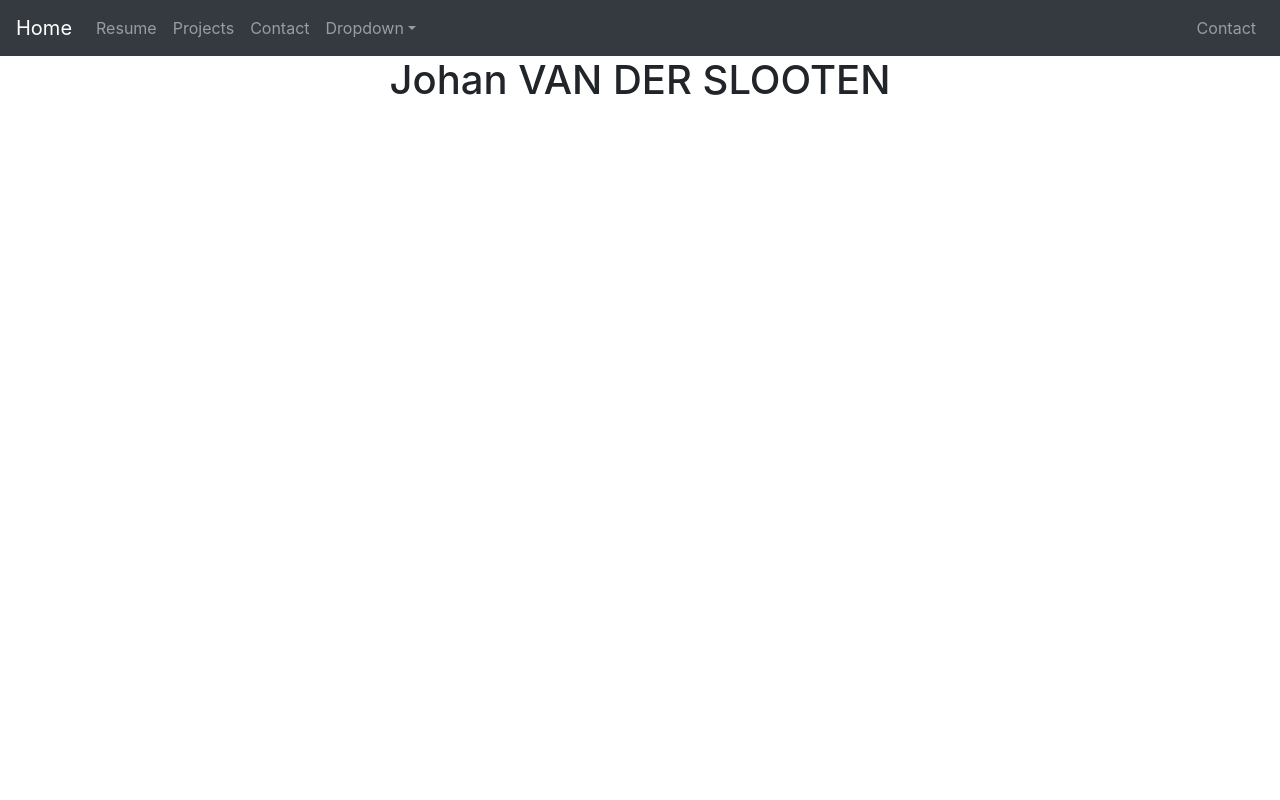
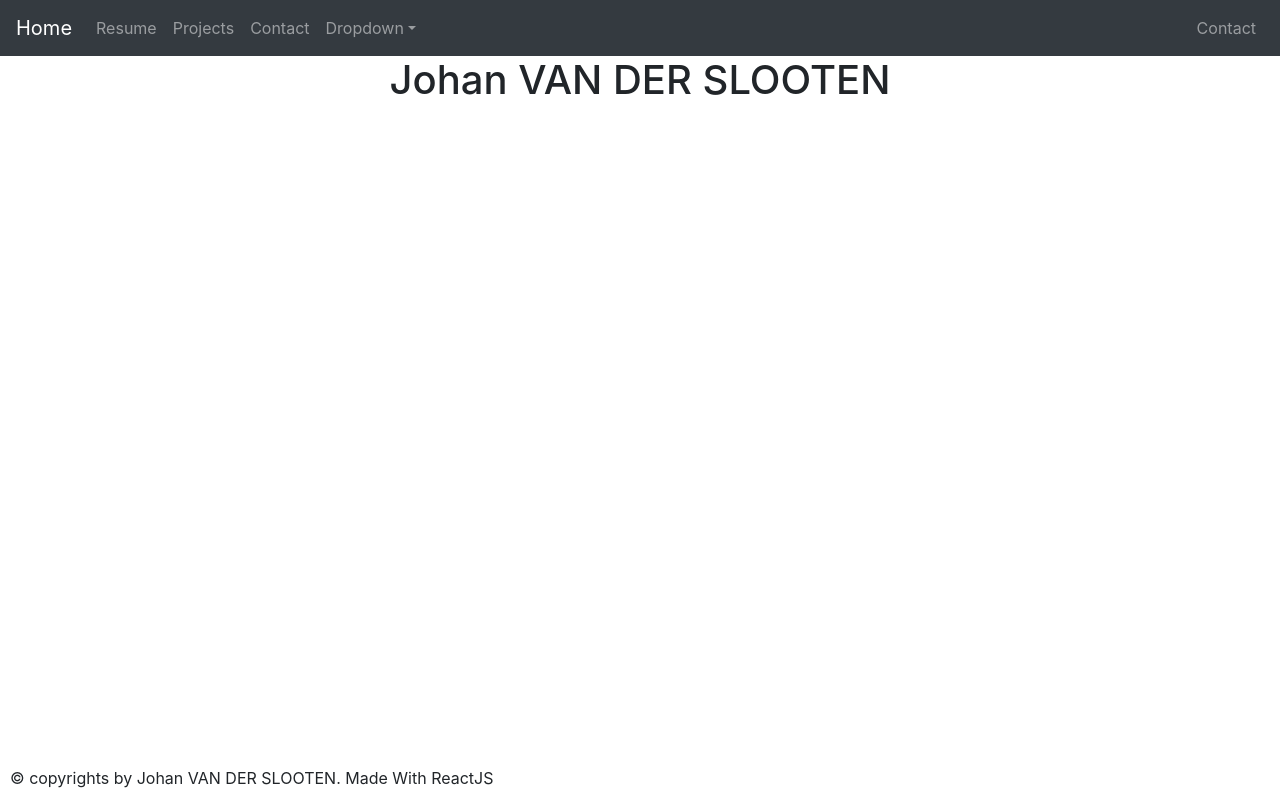
Before and after one commit to mrjohanvds/mrjohanvds.github.io, a React (Create React App) app: page / in a window 1280 px wide. Built offline with nearby package versions, Linux system fonts and the light colour scheme.

Commit message:
Copyrigths

```diff
--- a/src/App.js
+++ b/src/App.js
@@ -1,6 +1,6 @@
 import React from 'react';
 import Routes from './routes';
-import { NavigationBar } from './components'
+import { NavigationBar, Copyrights } from './components'
 import 'bootstrap/dist/css/bootstrap.min.css';
 
 function App() {
@@ -10,8 +10,7 @@ function App() {
       <div className="App">
           <Routes />
       </div>
-      <footer>
-      </footer>
+      <Copyrights />
     </React.Fragment>
   );
 }
--- /dev/null
+++ b/src/components/Copyrights.js
@@ -0,0 +1,20 @@
+import React from 'react';
+
+class Copyrights extends React.Component {
+  render() {
+
+    const style = {
+        position: 'absolute',
+        bottom:0
+    }
+
+    return (
+    <footer style = {style}>
+        <p style = {{margin : "10px"}}>© copyrights by Johan VAN DER SLOOTEN. Made With ReactJS</p>
+    </footer>
+    );
+  }
+}
+
+
+export default Copyrights;
--- a/src/components/index.js
+++ b/src/components/index.js
@@ -1 +1,2 @@
 export {default as NavigationBar} from './NavigationBar';
+export {default as Copyrights} from './Copyrights';
```
